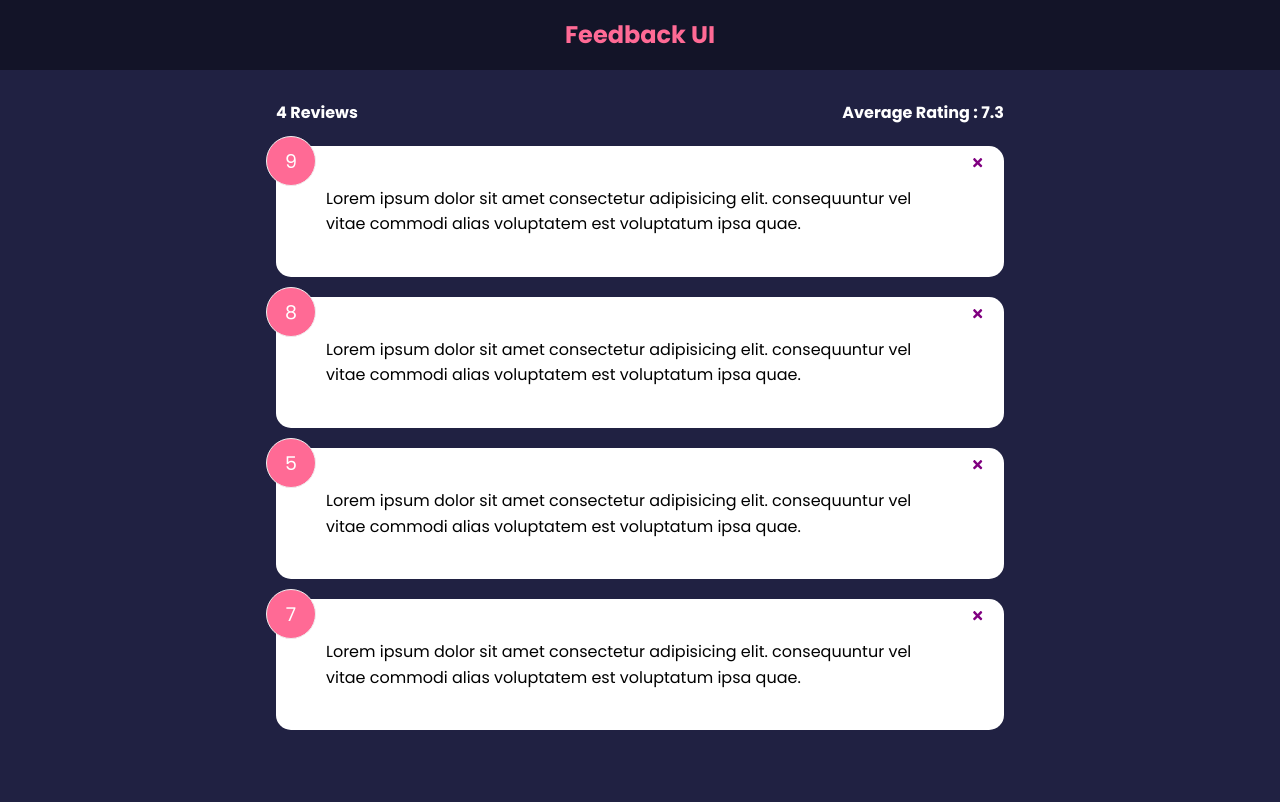
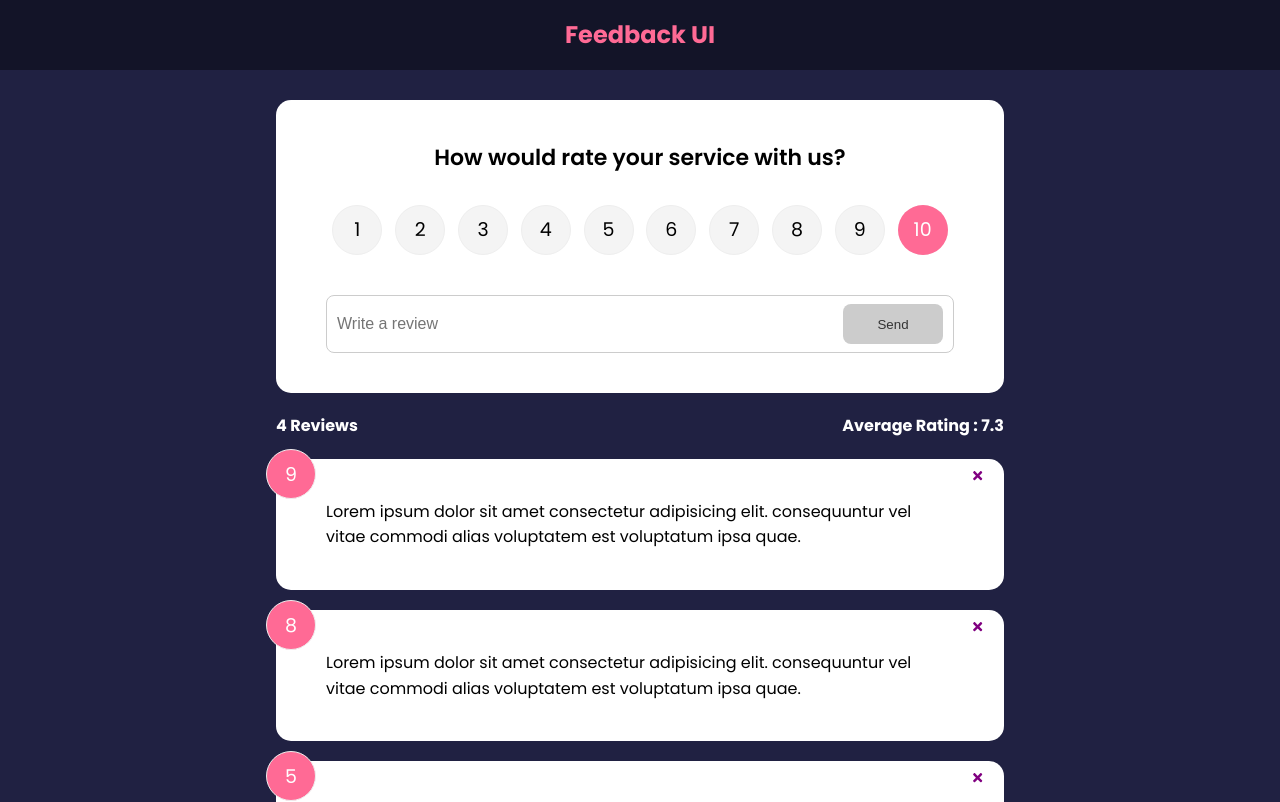
Before and after one commit to coast-guide/Feedback-app, a React (Create React App) app: page / in a window 1280 px wide. Shown: the top 802 px of the page. Built offline with nearby package versions, Linux system fonts and the light colour scheme.

Commit message:
Add FeedbackForm component.

```diff
--- a/src/App.js
+++ b/src/App.js
@@ -1,20 +1,32 @@
+import { v4 as uuidv4 } from "uuid";
 import Header from "./components/Header";
 import { useState } from "react";
 import FeedbackList from "./components/FeedbackList";
 import FeedbackData from "./data/FeedbackData";
 import FeedbackStats from "./components/FeedbackStats";
+import FeedbackForm from "./components/FeedbackForm";
 
 function App() {
   let [feedback, setFeedback] = useState(FeedbackData);
 
-  function deleteFeedback() {}
+  function deleteFeedback(id) {
+    if (window.confirm("Are you sure you want to delete?"))
+      setFeedback(feedback.filter((item) => item.id !== id));
+  }
+
+  function addFeedback(newFeedback) {
+    newFeedback.id = uuidv4();
+    console.log(newFeedback);
+    setFeedback([newFeedback, ...feedback]);
+  }
 
   return (
     <>
       <Header />
       <div className="container">
+        <FeedbackForm addFeedback={addFeedback} />
         <FeedbackStats feedback={feedback} />
-        <FeedbackList feedback={feedback} setFeedback={setFeedback} />
+        <FeedbackList feedback={feedback} deleteFeedback={deleteFeedback} />
       </div>
     </>
   );
--- /dev/null
+++ b/src/components/FeedbackForm.jsx
@@ -0,0 +1,66 @@
+import Card from "./shared/Card";
+import { useState } from "react";
+import Button from "./shared/Button";
+import RatingSelect from "./RatingSelect";
+
+function FeedbackForm({ addFeedback }) {
+  const [text, setText] = useState("");
+  const [rating, setRating] = useState(10);
+  const [btnDisabled, setBtnDisabled] = useState(true);
+  const [message, setMessage] = useState("");
+  function handleTextChange(e) {
+    const value = e.target.value;
+
+    if (value === "") {
+      setBtnDisabled(true);
+      setMessage(null);
+    } else if (value !== "" && value.trim().length < 10) {
+      setBtnDisabled(true);
+      setMessage("Text must be atleast 10 characters.");
+    } else {
+      setBtnDisabled(false);
+      setMessage(null);
+    }
+
+    setText(value);
+  }
+
+  function handleSubmit(e) {
+    e.preventDefault();
+
+    if (text.trim().length >= 10) {
+      const newFeedBack = {
+        text: text,
+        rating: rating,
+      };
+
+      addFeedback(newFeedBack);
+
+      setText("");
+    }
+  }
+
+  return (
+    <Card>
+      <form onSubmit={handleSubmit}>
+        <h2>How would rate your service with us?</h2>
+        <RatingSelect selectedRating={(rating) => setRating(rating)} />
+
+        <div className="input-group">
+          <input
+            onChange={handleTextChange}
+            type="text"
+            placeholder="Write a review"
+            value={text}
+          />
+          <Button type="submit" isDisabled={btnDisabled}>
+            Send
+          </Button>
+        </div>
+        {message && <div className="message">{message}</div>}
+      </form>
+    </Card>
+  );
+}
+
+export default FeedbackForm;
```
